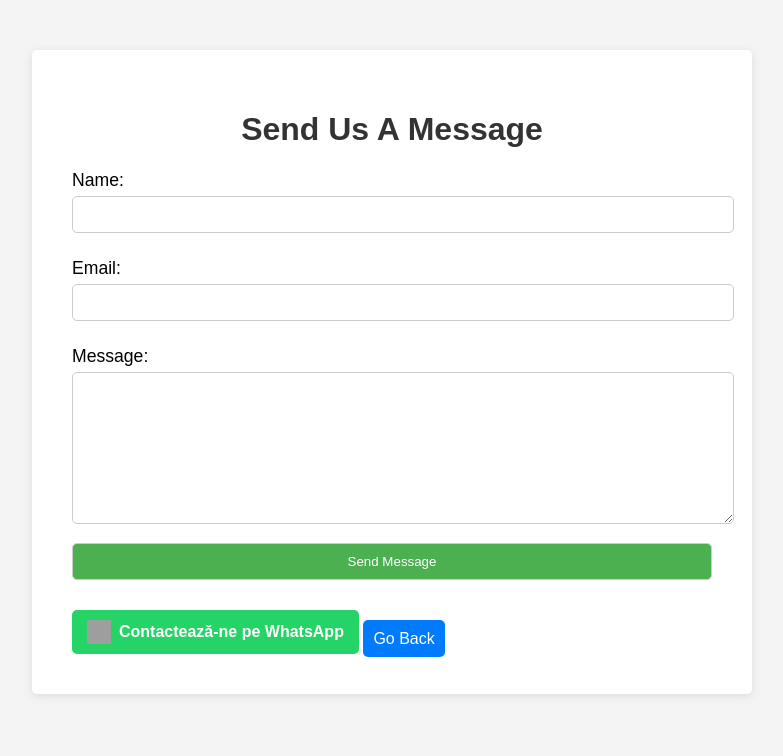
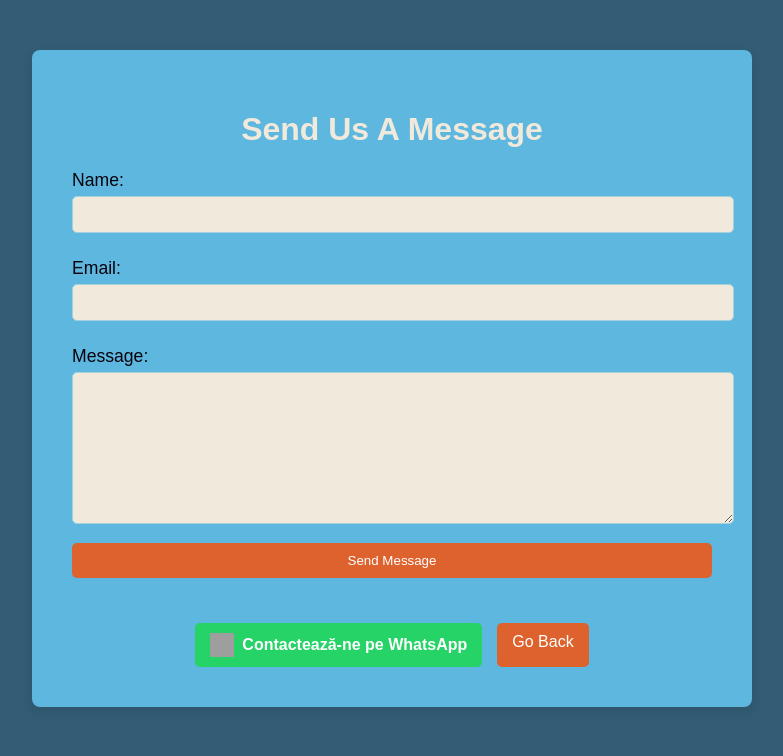
Before and after one commit to IancoviciTeodor1/WebSocketApp, a PHP site: page /contact.php in a window 1280 px wide. Shown: the top 756 px of the page, without its empty margins (248-1031 px from the left). Run offline with PHP 8.4, Linux system fonts and the light colour scheme; the visitor is signed in with stand-in values (Sample User, id 1); some libraries are stand-ins or nearby versions; grey boxes are pictures that could not be loaded.

Commit message:
Stylized The Contact Page

```diff
--- a/contact.php
+++ b/contact.php
@@ -111,63 +111,88 @@ if ($_SERVER["REQUEST_METHOD"] == "POST") {
     <meta name="viewport" content="width=device-width, initial-scale=1.0">
     <title>Contact Us</title>
     <style>
+        :root {
+            --orange: #DD622E;
+            --cream: #F1E9DB;
+            --light-blue: #A7D0DD;
+            --medium-blue: #5DB7DE;
+            --dark-blue: #325D75;
+            --dark: #06020C;
+        }
+
         body {
             font-family: Arial, sans-serif;
             margin: 0;
             padding: 0;
-            background-color: #f4f4f4;
+            background-color: var(--dark-blue);
+            color: var(--dark);
         }
+
         .container {
             width: 50%;
             margin: 50px auto;
-            background-color: white;
+            background-color: var(--medium-blue);
             padding: 40px;
-            border-radius: 5px;
-            box-shadow: 0 2px 10px rgba(0, 0, 0, 0.1);
+            border-radius: 8px;
+            box-shadow: 0 4px 12px rgba(0, 0, 0, 0.1);
         }
+
         h1 {
             text-align: center;
-            color: #333;
+            color: var(--cream);
         }
+
         label {
             display: block;
             margin: 10px 0 5px;
             font-size: 1.1em;
+            color: var(--dark);
         }
+
         input, textarea {
             width: 100%;
             padding: 10px;
             margin-bottom: 15px;
-            border: 1px solid #ccc;
+            border: 1px solid var(--light-blue);
             border-radius: 5px;
+            background-color: var(--cream);
+            color: var(--dark);
         }
+
         textarea {
             resize: vertical;
             height: 130px;
         }
+
         input[type="submit"] {
-            background-color: #4CAF50;
+            background-color: var(--orange);
             color: white;
-            cursor: pointer;
+            border: none;
+            transition: background-color 0.3s ease;
         }
+
         input[type="submit"]:hover {
-            background-color: #45a049;
+            background-color: var(--dark);
         }
+
         .message {
             text-align: center;
             padding: 10px;
             margin: 10px 0;
         }
+
         .success {
             background-color: #d4edda;
             color: #155724;
             border: 1px solid #c3e6cb;
         }
+
         .error {
             background-color: #f8d7da;
             color: #721c24;
             border: 1px solid #f5c6cb;
         }
+
         .fkskfdfv {
             opacity: 0;
             position: absolute;
@@ -177,23 +202,28 @@ if ($_SERVER["REQUEST_METHOD"] == "POST") {
             width: 0;
             z-index: -1;
         }
+
         a {
-            padding: 10px;
+            display: inline-block;
+            padding: 10px 15px;
             border: none;
             border-radius: 5px;
-            background-color: #007BFF;
+            background-color: var(--orange);
             color: white;
-            white-space: nowrap;
             text-decoration: none;
             font-size: 16px;
+            margin-top: 10px;
+            transition: background-color 0.3s ease;
         }
+
         a:hover {
-            background-color: #0056b3;
+            background-color: var(--dark);
         }
 
         .whatsapp-button {
             display: inline-flex;
             align-items: center;
+            justify-content: center;
             background-color: #25D366;
             color: white;
             text-decoration: none;
@@ -201,18 +231,31 @@ if ($_SERVER["REQUEST_METHOD"] == "POST") {
             border-radius: 5px;
             font-weight: bold;
             font-size: 16px;
-            margin-top: 15px;
+            height: 44px;
+            box-sizing: border-box;
             transition: background-color 0.3s ease;
         }
+
+        .whatsapp-button img {
+            width: 20px;
+            height: 20px;
+            margin-right: 8px;
+        }
+
         .whatsapp-button:hover {
             background-color: #1ebe5d;
         }
 
-
+        .button-row {
+            display: flex;
+            justify-content: center;
+            gap: 15px;
+            margin-top: 20px;
+            flex-wrap: wrap;
+        }
     </style>
 </head>
 <body>
-
     <div class="container">
         <h1>Send Us A Message</h1>
 
@@ -238,13 +281,13 @@ if ($_SERVER["REQUEST_METHOD"] == "POST") {
             <input type="submit" value="Send Message">
         </form>
 
-        <a class="whatsapp-button" href="https://wa.me/40712323123" target="_blank">
-    <img src="https://img.icons8.com/color/48/000000/whatsapp--v1.png" alt="WhatsApp" style="vertical-align: middle; width: 24px; height: 24px; margin-right: 8px;">
-    Contactează-ne pe WhatsApp</a>
-
-
-        <a href="index.php">Go Back</a>
+        <div class="button-row">
+            <a class="whatsapp-button" href="https://wa.me/40712323123" target="_blank">
+                <img src="https://img.icons8.com/color/48/000000/whatsapp--v1.png" alt="WhatsApp" style="vertical-align: middle; width: 24px; height: 24px; margin-right: 8px;">
+                Contactează-ne pe WhatsApp
+            </a>
+            <a class="back-button" href="index.php">Go Back</a>
+        </div>
     </div>
-
 </body>
 </html>
```
Also changed, not shown: ws_test.html (deleted, +0 -34 lines), 2 other files.
